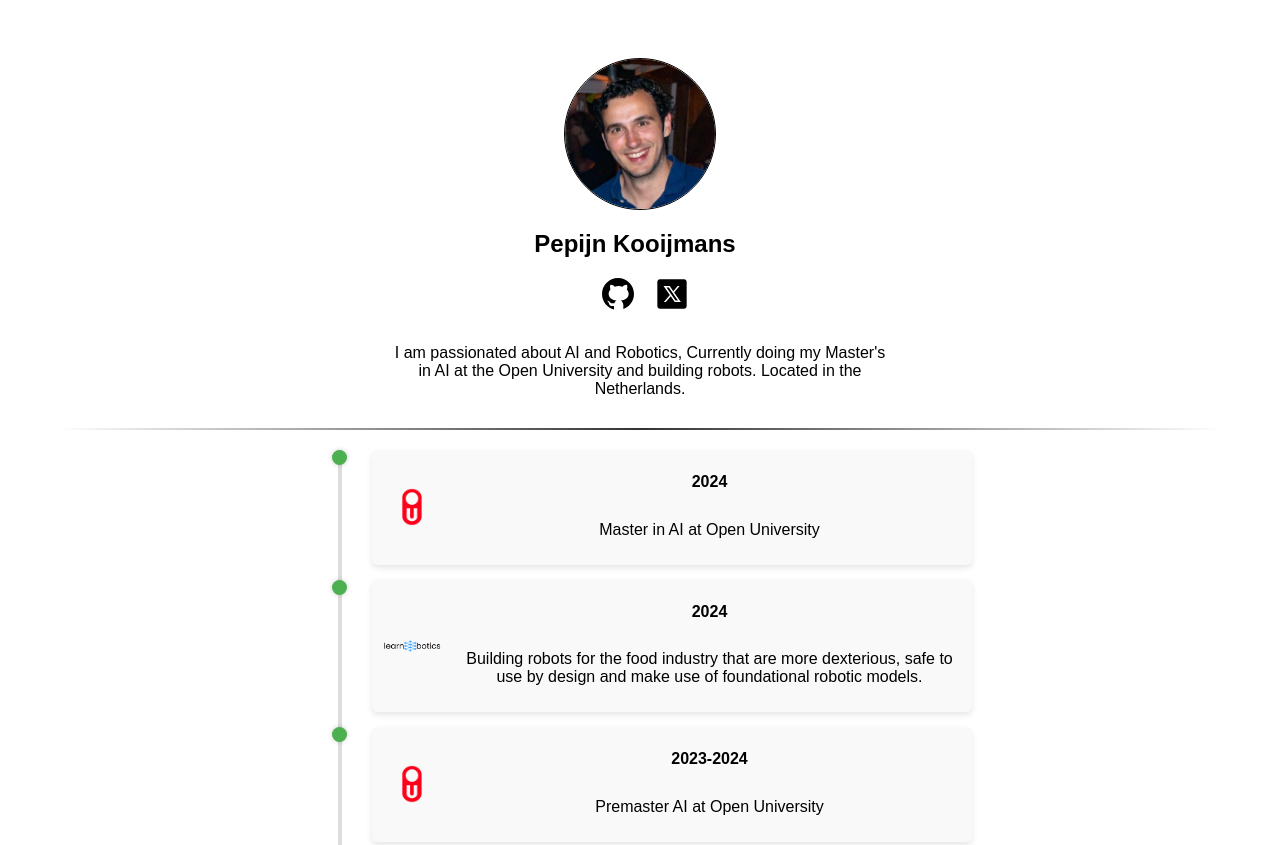
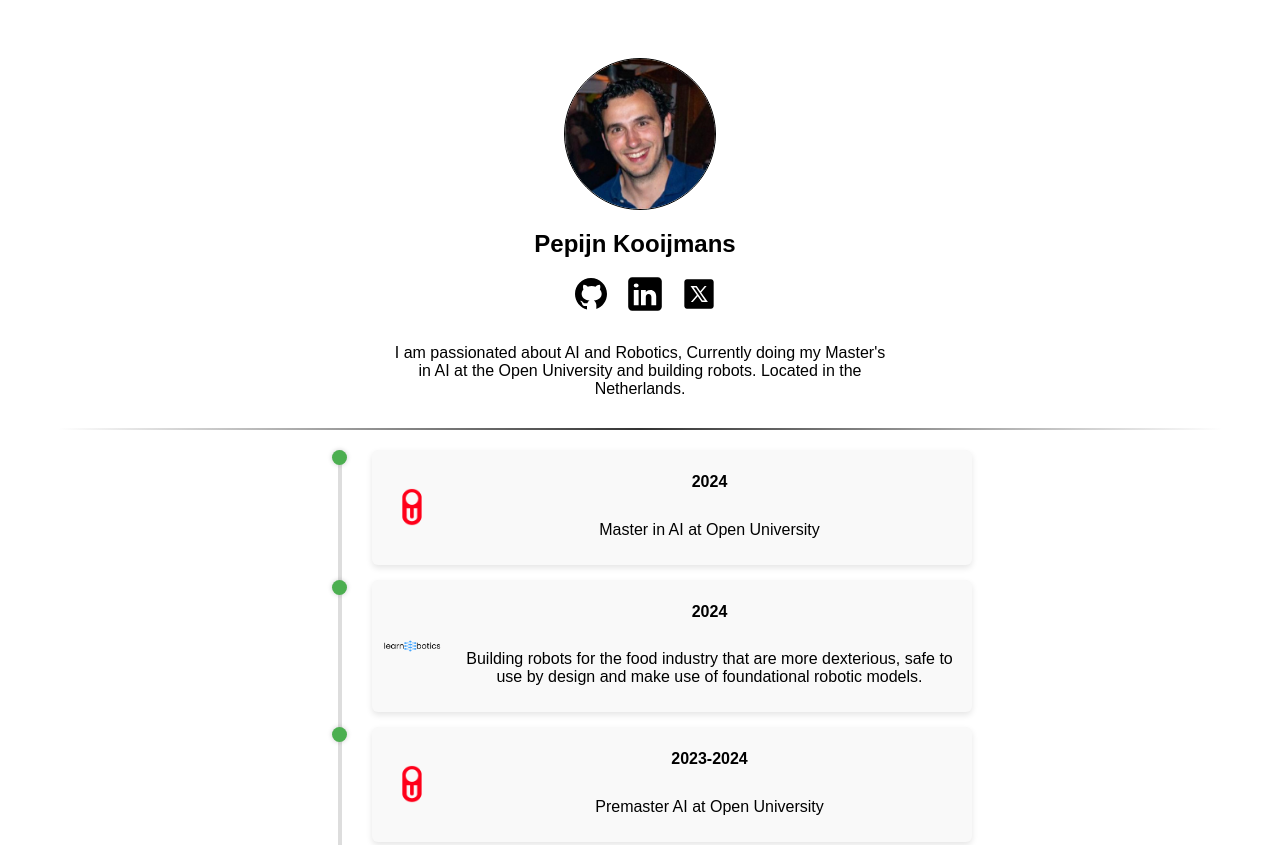
Before and after one commit to pkooij/pkooij.github.io, a plain HTML site: page index.html in a window 1280 px wide. Shown: the top 845 px of the page. Drawn offline with Linux system fonts and the light colour scheme.

Commit message:
add linkedin

```diff
--- a/index.html
+++ b/index.html
@@ -12,6 +12,9 @@
       <h1 class="name">Pepijn Kooijmans</h1>
       <a href="https://github.com/pkooij" target="_blank" class="social-icon">
         <img src="icons8-github.svg" alt="GitHub" />
+      </a>
+      <a href="https://www.linkedin.com/in/pepijn-kooijmans-737545175/" target="_blank" class="social-icon">
+        <img src="icons8-linkedin.svg" alt="GitHub" />
       </a>
       <a href="https://x.com/pepijn2233" target="_blank" class="social-icon">
         <img src="icons8-twitterx.svg" alt="X" />
```
Also changed, not shown: icons8-linkedin.svg (added).
